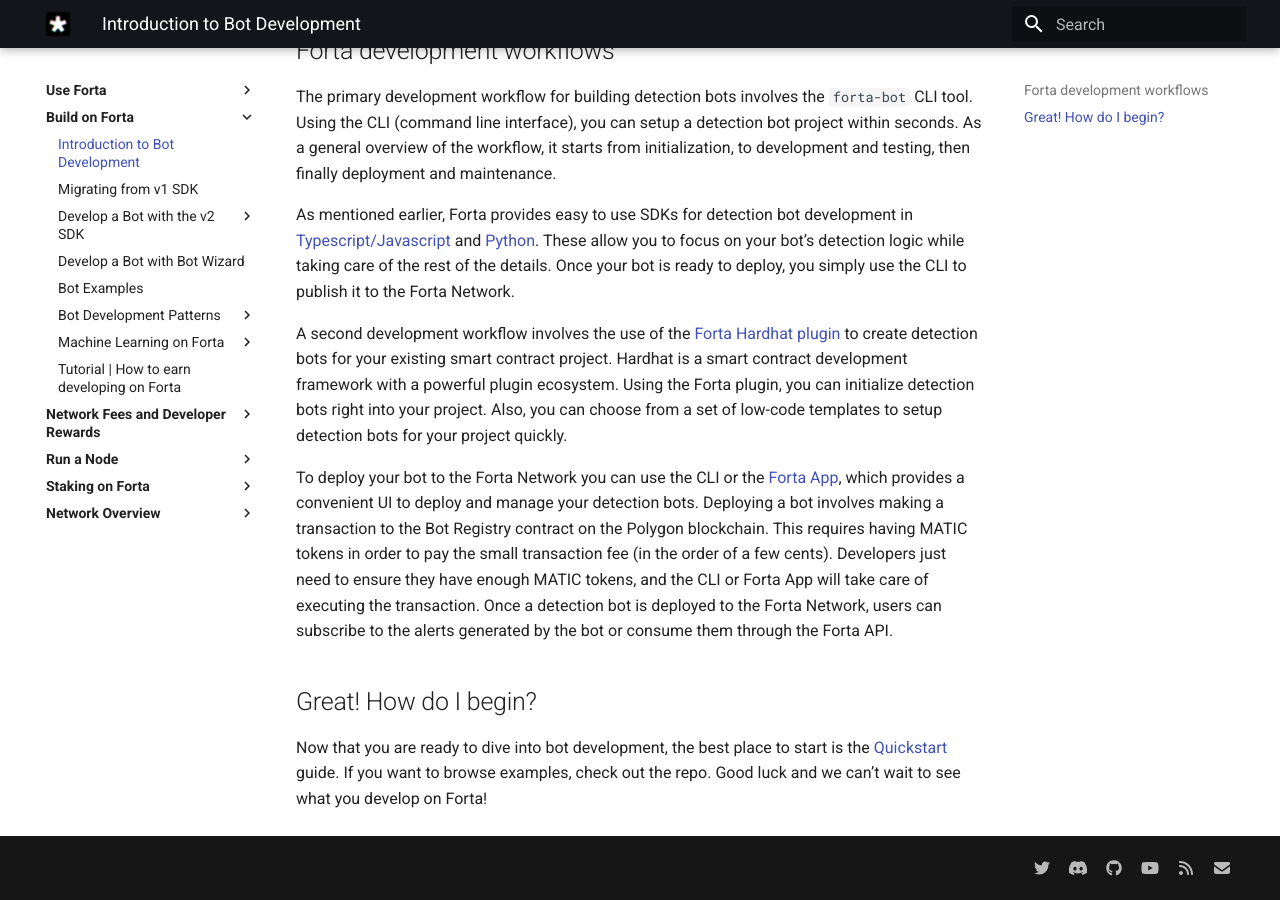
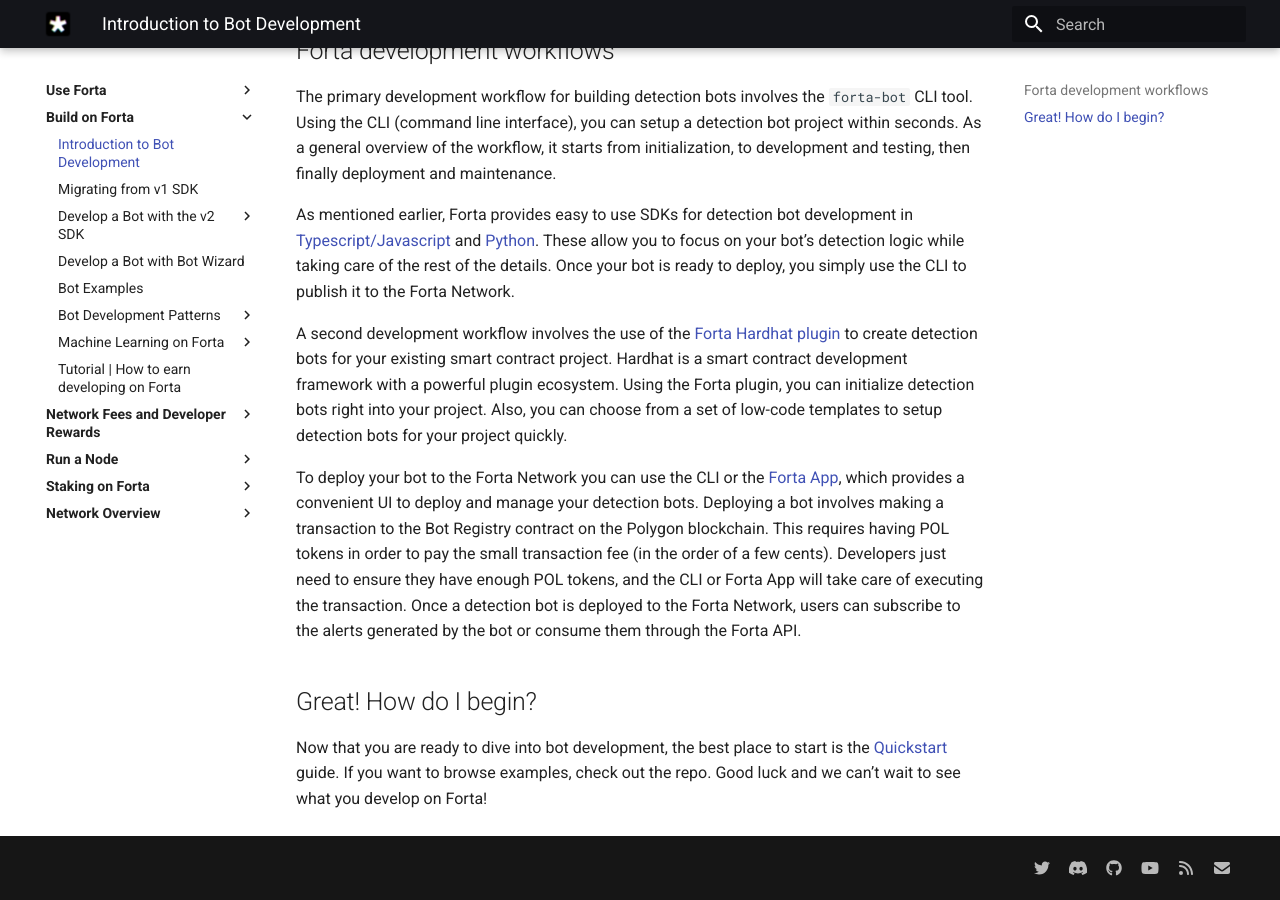
Before and after one commit to forta-network/docs, an MkDocs documentation site: the page built from docs/intro-to-bot-dev.md, in a window 1280 px wide and 900 px high, scrolled down 577 px. Built offline with MkDocs 1.6.1 and Material for MkDocs 9.7.7, drawn with Linux system fonts in a browser that asks for light colours.

Commit message:
Update intro-to-bot-dev.md

```diff
--- a/docs/intro-to-bot-dev.md
+++ b/docs/intro-to-bot-dev.md
@@ -14,7 +14,7 @@
 
 A second development workflow involves the use of the [Forta Hardhat plugin](https://www.npmjs.com/package/hardhat-forta) to create detection bots for your existing smart contract project. Hardhat is a smart contract development framework with a powerful plugin ecosystem. Using the Forta plugin, you can initialize detection bots right into your project. Also, you can choose from a set of low-code templates to setup detection bots for your project quickly.
 
-To deploy your bot to the Forta Network you can use the CLI or the [Forta App](https://app.forta.network/), which provides a convenient UI to deploy and manage your detection bots. Deploying a bot involves making a transaction to the Bot Registry contract on the Polygon blockchain. This requires having MATIC tokens in order to pay the small transaction fee (in the order of a few cents). Developers just need to ensure they have enough MATIC tokens, and the CLI or Forta App will take care of executing the transaction. Once a detection bot is deployed to the Forta Network, users can subscribe to the alerts generated by the bot or consume them through the Forta API.
+To deploy your bot to the Forta Network you can use the CLI or the [Forta App](https://app.forta.network/), which provides a convenient UI to deploy and manage your detection bots. Deploying a bot involves making a transaction to the Bot Registry contract on the Polygon blockchain. This requires having POL tokens in order to pay the small transaction fee (in the order of a few cents). Developers just need to ensure they have enough POL tokens, and the CLI or Forta App will take care of executing the transaction. Once a detection bot is deployed to the Forta Network, users can subscribe to the alerts generated by the bot or consume them through the Forta API.
 
 ## Great! How do I begin?
 
```
